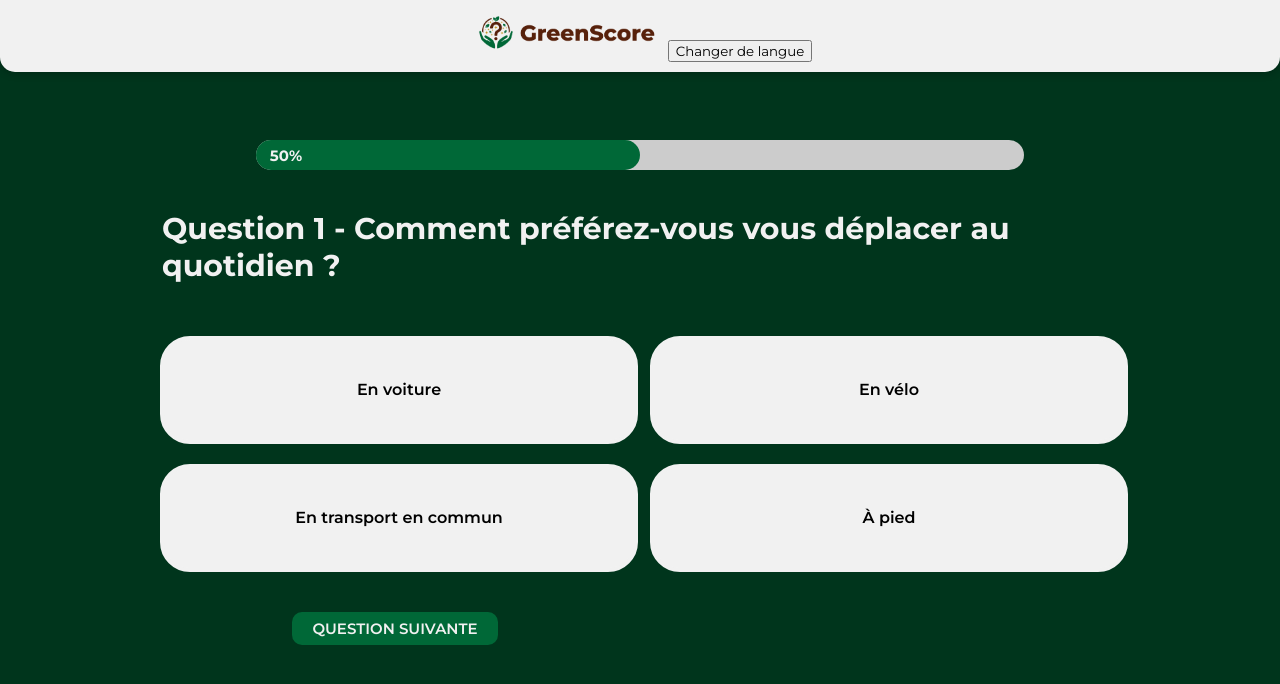
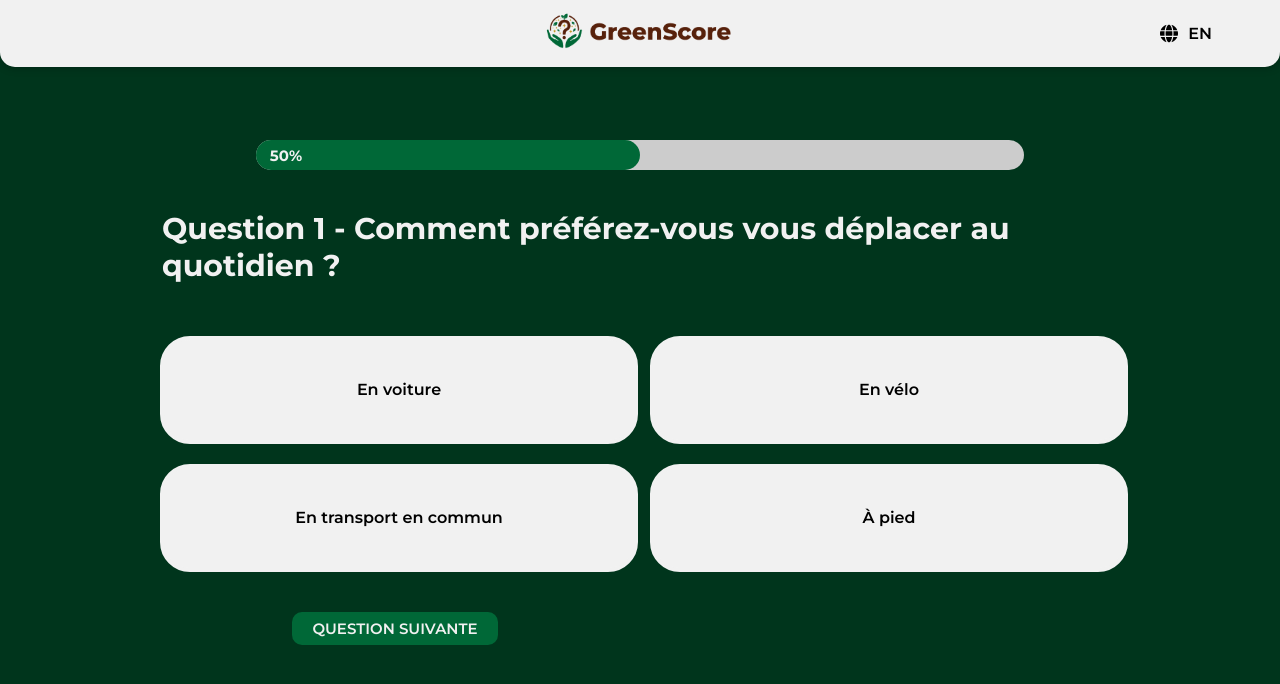
Before and after one commit to QBUTEAU/GreenScore_SAE401, a Vue app: page /qtest in a window 1280 px wide. Shown: the top 684 px of the page. Built offline with nearby package versions, Linux system fonts and the light colour scheme.

Commit message:
CSS languageButton

```diff
--- a/src/assets/css/_layout.scss
+++ b/src/assets/css/_layout.scss
@@ -2,14 +2,42 @@
     z-index: 10;
     position: fixed;
     top: 0;
-    width: 100%;
+    width: 100vw;
     text-align: center;
     background-color: $white;
-    padding: 10px 0;
+    padding: 7px 0;
     border-radius: 0 0 15px 15px;
     box-shadow: 0px 0px 10px 0px rgba(0,0,0,0.31);
     img{
-        width: 200px;
+        width: 210px;
+    }
+    .language-button{
+        position: absolute;
+        width: max-content;
+        background-color: transparent;
+        top: 50%;
+        right: 50px;
+        transform: translateY(-50%);
+        border-radius: 20px;
+        border: 2px solid transparent;
+        cursor: pointer;
+        svg{
+            fill: $black;
+        }
+        &:hover{
+            border: 2px solid $black;
+        }
+        .language-button__content{
+            @include flexOriginel(row, center, center);
+            gap: 10px;
+            font-size: 16px;
+            font-weight: 600;
+            padding: 4px 10px;
+            svg{
+                height: 18px;
+                width: 18px;
+            }
+        }
     }
 }
 
--- a/src/components/Header.vue
+++ b/src/components/Header.vue
@@ -4,7 +4,23 @@
       <img src="@/assets/img/header.png" alt="GreenScore" />
     </RouterLink>
     <button class="language-button" @click="toggleLanguage">
-      Changer de langue
+        <div class="language-button__content">
+            <svg xmlns="http://www.w3.org/2000/svg" viewBox="0 0 512 512">
+                <!-- !Font Awesome Free 6.5.1 by @fontawesome - https://fontawesome.com License
+                    - https://fontawesome.com/license/free Copyright 2024 Fonticons, Inc. -->
+                <path d="M352 256c0 22.2-1.2 43.6-3.3 64H163.3c-2.2-20.4-3.3-41.8-3.3-64s1.2-43.6
+                3.3-64H348.7c2.2 20.4 3.3 41.8 3.3 64zm28.8-64H503.9c5.3 20.5 8.1 41.9 8.1 64s-2.8 43.5-8.1
+                64H380.8c2.1-20.6 3.2-42 3.2-64s-1.1-43.4-3.2-64zm112.6-32H376.7c-10-63.9-29.8-117.4-55.3-151.6c78.3
+                20.7 142 77.5 171.9 151.6zm-149.1 0H167.7c6.1-36.4 15.5-68.6 27-94.7c10.5-23.6 22.2-40.7 33.5-51.5C239.4
+                3.2 248.7 0 256 0s16.6 3.2 27.8 13.8c11.3 10.8 23 27.9 33.5 51.5c11.6 26 20.9 58.2 27 94.7zm-209 0H18.6C48.6
+                85.9 112.2 29.1 190.6 8.4C165.1 42.6 145.3 96.1 135.3 160zM8.1 192H131.2c-2.1 20.6-3.2 42-3.2 64s1.1 43.4 3.2
+                64H8.1C2.8 299.5 0 278.1 0 256s2.8-43.5 8.1-64zM194.7 446.6c-11.6-26-20.9-58.2-27-94.6H344.3c-6.1 36.4-15.5 68.6-27
+                94.6c-10.5 23.6-22.2 40.7-33.5 51.5C272.6 508.8 263.3 512 256 512s-16.6-3.2-27.8-13.8c-11.3-10.8-23-27.9-33.5-51.5zM135.3
+                352c10 63.9 29.8 117.4 55.3 151.6C112.2 482.9 48.6 426.1 18.6 352H135.3zm358.1 0c-30 74.1-93.6 130.9-171.9 151.6c25.5-34.2
+                45.2-87.7 55.3-151.6H493.4z"/>
+            </svg>
+            <span>EN</span>
+        </div>
     </button>
   </header>
 </template>
```
